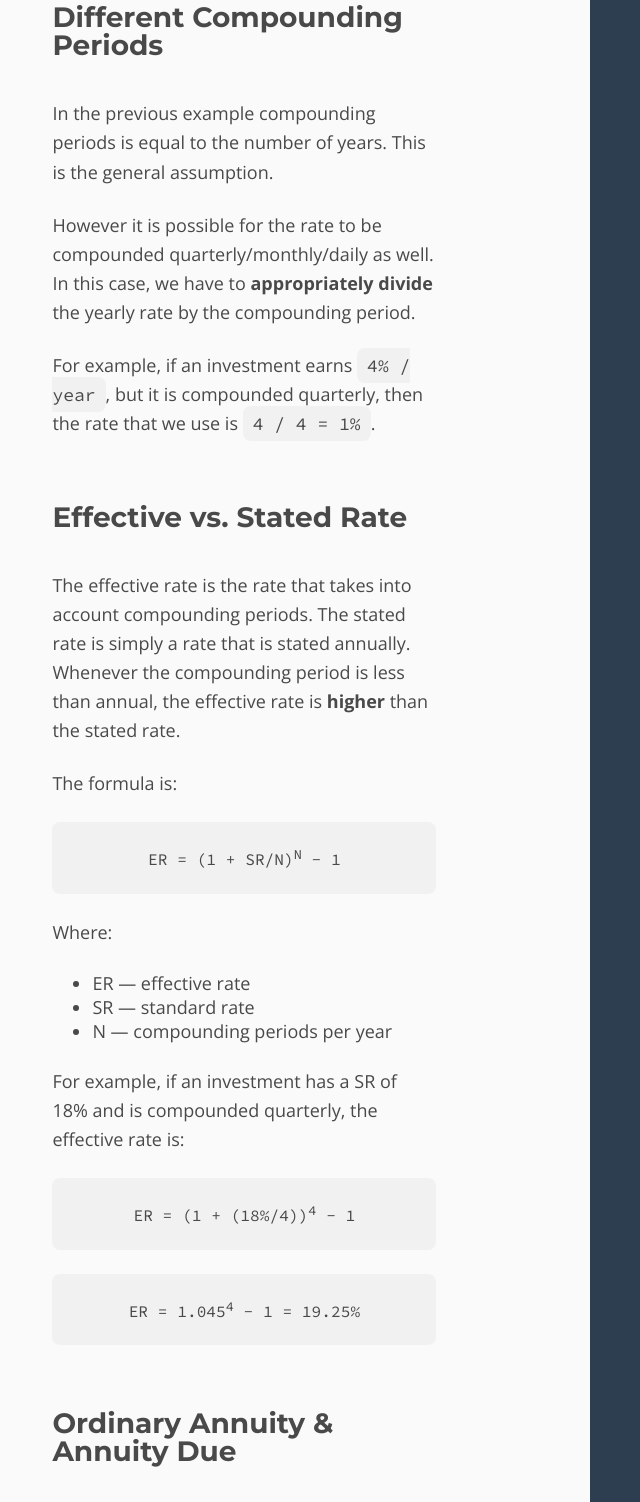
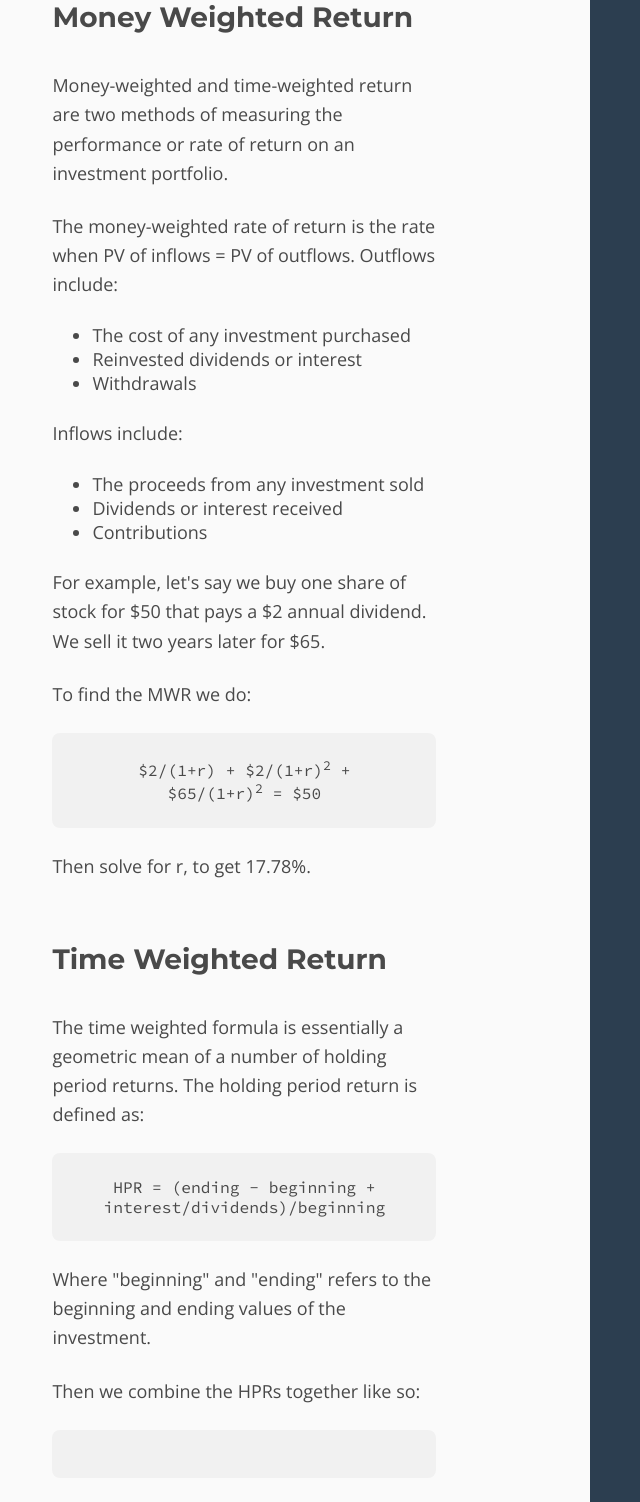
Before and after one commit to nandanmen/notes-redesign, a plain HTML site: page notes/298/summary/02/index.html in a window 1280 px wide. Shown: the part 1738-3240 px from the top of the page, without its empty margins (50-690 px from the left). Drawn offline with nearby package versions, Linux system fonts and the light colour scheme.

Commit message:
Finished 298 summary

```diff
--- a/card.js
+++ b/card.js
@@ -25,13 +25,15 @@ class Card {
 }
 
 (function main() {
+  const container = document.querySelector(".cards");
+
   const card210 = new Card("CPSC", 210, "Software Construction");
   const card213 = new Card("CPSC", 213, "Introduction to Computer Systems");
   const card221 = new Card("CPSC", 221, "Beginner Algorithms and Data Structures");
   const card298 = new Card("COMM", 298, "Introduction to Finance");
   const card291 = new Card("COMM", 291, "Introduction to Business Statistics");
-  const card310 = new Card("COMM", 310, "Introduction to Software Engineering");
-  const container = document.querySelector(".cards");
+  const card310 = new Card("CPSC", 310, "Introduction to Software Engineering");
+
   card210.render(container);
   card213.render(container);
   card221.render(container);
--- a/notes/298/summary/02/index.html
+++ b/notes/298/summary/02/index.html
@@ -36,6 +36,30 @@
       <div class='math'>10,000 = 17,000 / (1 + r)<sup>5</sup><br>
       1+r = (17,000/10,000)<sup>0.2</sup><br>
       r = 11.2%</div>
+      <h2 class='content__subtitle'>Money Weighted Return</h2>
+      <p>Money-weighted and time-weighted return are two methods of measuring the performance or rate of return on an investment portfolio.</p>
+      <p>The money-weighted rate of return is the rate when PV of inflows = PV of outflows. Outflows include:</p>
+      <ul>
+        <li>The cost of any investment purchased</li>
+        <li>Reinvested dividends or interest</li>
+        <li>Withdrawals</li>
+      </ul>
+      <p>Inflows include:</p>
+      <ul>
+        <li>The proceeds from any investment sold</li>
+        <li>Dividends or interest received</li>
+        <li>Contributions</li>
+      </ul>
+      <p>For example, let's say we buy one share of stock for $50 that pays a $2 annual dividend. We sell it two years later for $65.</p>
+      <p>To find the MWR we do:</p>
+      <div class='math'>$2/(1+r) + $2/(1+r)<sup>2</sup> + $65/(1+r)<sup>2</sup> = $50</div>
+      <p>Then solve for r, to get 17.78%.</p>
+      <h2 class='content__subtitle'>Time Weighted Return</h2>
+      <p>The time weighted formula is essentially a geometric mean of a number of holding period returns. The holding period return is defined as:</p>
+      <div class='math'>HPR = (ending - beginning + interest/dividends)/beginning</div>
+      <p>Where "beginning" and "ending" refers to the beginning and ending values of the investment.</p>
+      <p>Then we combine the HPRs together like so:</p>
+      <div class='math'></div>
       <h2 class='content__subtitle'>Different Compounding Periods</h2>
       <p>In the previous example compounding periods is equal to the number of years. This is the general assumption.</p>
       <p>However it is possible for the rate to be compounded quarterly/monthly/daily as well. In this case, we have to <strong>appropriately divide</strong> the yearly rate by the compounding period.</p>
```
Also changed, not shown: notes/298/summary/01/index.html (+14 -1 lines), notes/298/summary/03/index.html (+7 -0 lines).
